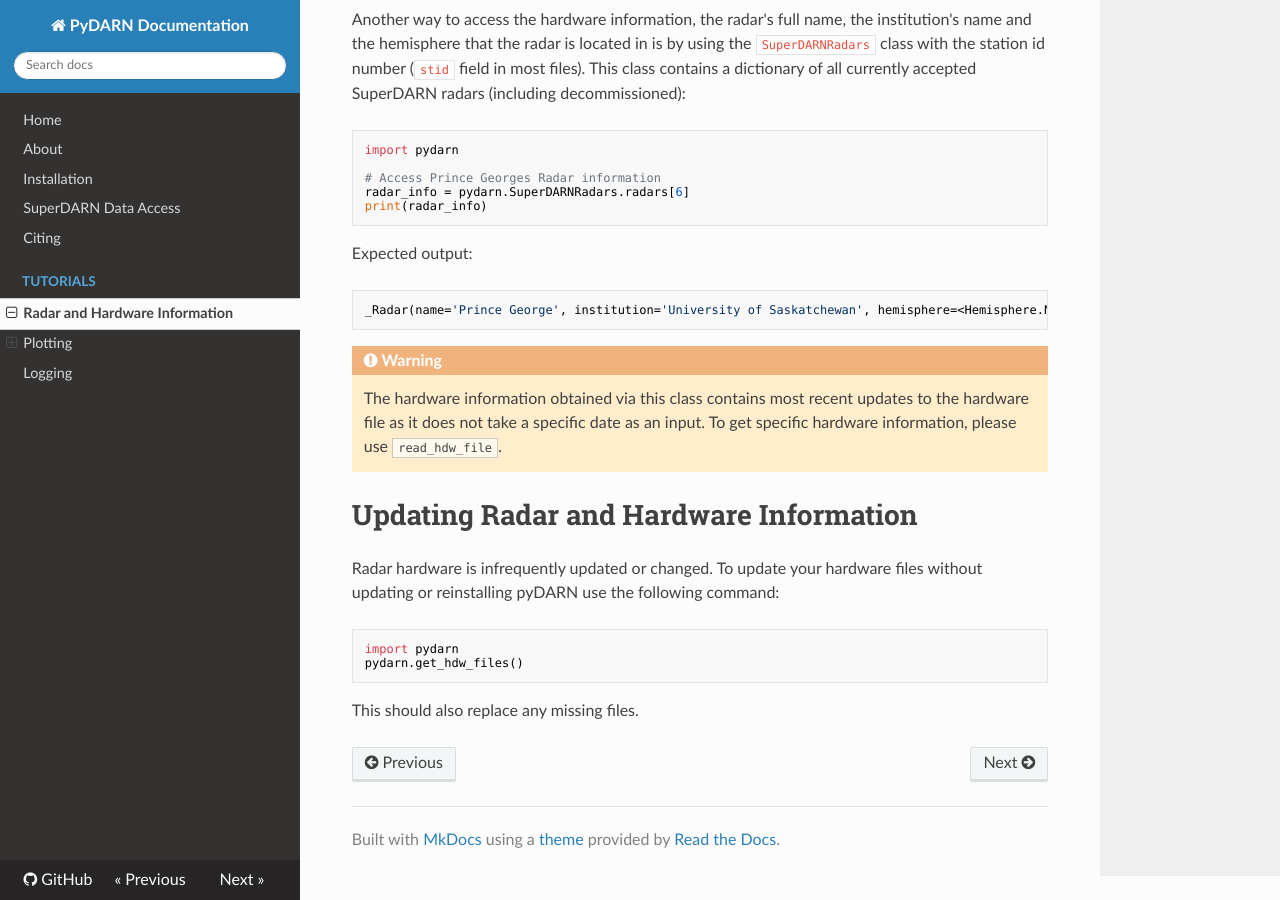
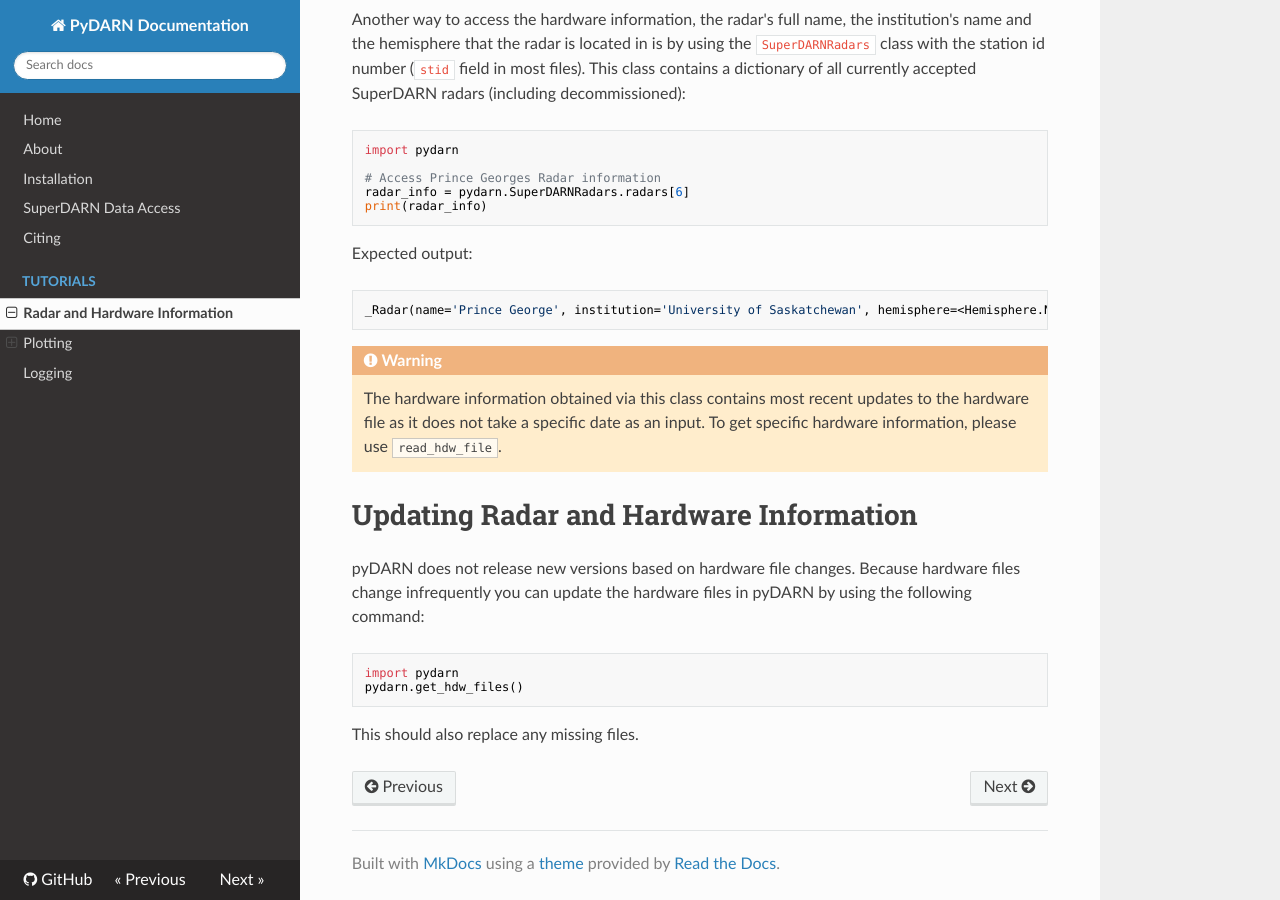
Before and after one commit to SuperDARN/pydarn, an MkDocs documentation site: the page built from docs/user/hardware.md, in a window 1280 px wide and 900 px high, scrolled down 1601 px. Built offline with MkDocs 1.6.1, drawn with Linux system fonts in a browser that asks for light colours; nearby versions of some CDN libraries.

Commit message:
Update docs/user/hardware.md
Co-authored-by: Marina Schmidt <marina.t.schmidt@gmail.com>

````diff
--- a/docs/user/hardware.md
+++ b/docs/user/hardware.md
@@ -77,7 +77,7 @@ _Radar(name='Prince George', institution='University of Saskatchewan', hemispher
 
 # Updating Radar and Hardware Information
 
-Radar hardware is infrequently updated or changed. To update your hardware files without updating or reinstalling pyDARN use the following command:
+pyDARN does not release new versions based on hardware file changes. Because hardware files change infrequently you can update the hardware files in pyDARN by using the following command:
 ``` python
 import pydarn
 pydarn.get_hdw_files()
````
